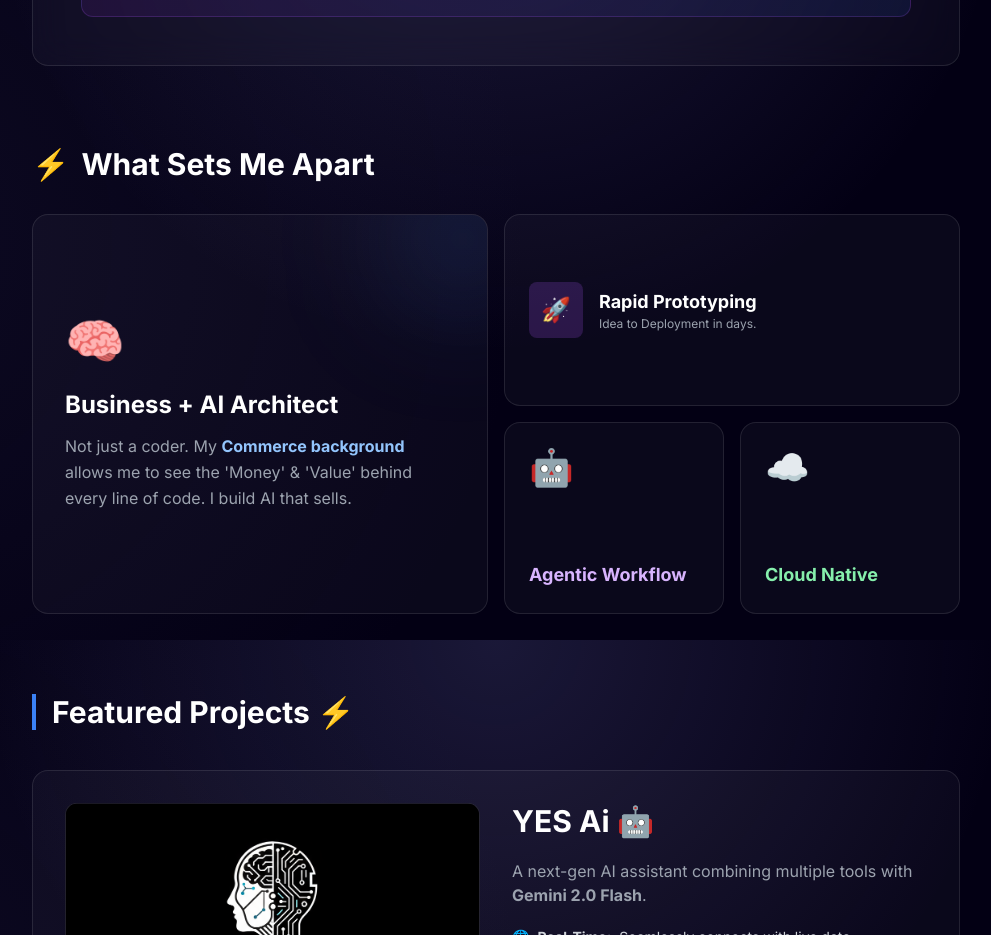
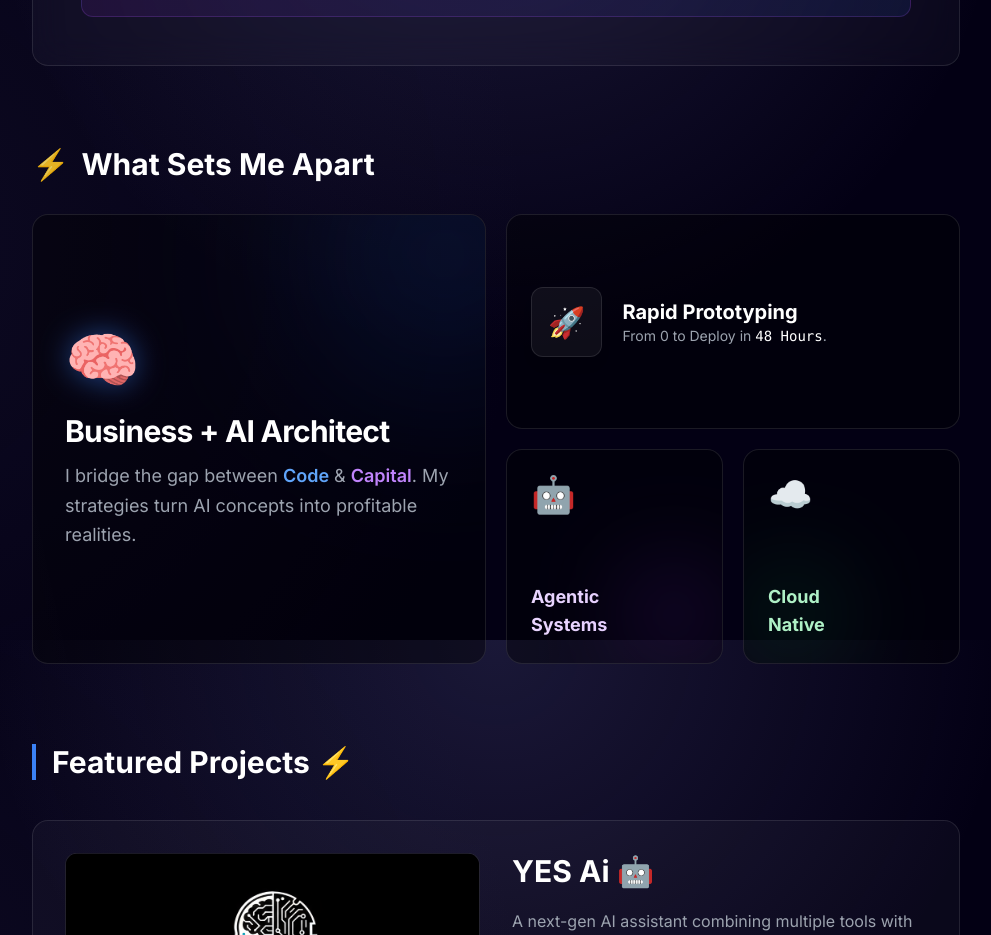
Before and after one commit to ranajitdharpersonal/portfolio, a Next.js app: page / in a window 1280 px wide. Shown: the part 960-1895 px from the top of the page, without its empty margins (144-1135 px from the left). Built offline with nearby package versions, Linux system fonts and the light colour scheme.

Commit message:
new bento

```diff
--- a/app/page.js
+++ b/app/page.js
@@ -71,45 +71,55 @@ export default function Home() {
         </div>
       </section>
 
-      {/* --- UPDATED BENTO GRID: Always Colorful --- */}
+      {/* --- DIAMOND BENTO GRID: Shimmer & Glow --- */}
       <section className="w-full animate-slide-up delay-2">
         <h3 className="text-3xl font-bold mb-8 text-white flex items-center gap-3">
-          <span className="text-blue-500">⚡</span> What Sets Me Apart
+          <span className="text-blue-500 animate-pulse">⚡</span> What Sets Me Apart
         </h3>
 
-        <div className="grid grid-cols-1 md:grid-cols-4 grid-rows-2 gap-4 h-auto md:h-[400px]">
+        <div className="grid grid-cols-1 md:grid-cols-4 grid-rows-2 gap-5 h-auto md:h-[450px]">
 
-          {/* Card 1: Main USP (Boro Box) */}
-          <div className="col-span-1 md:col-span-2 row-span-2 gamma-card p-8 flex flex-col justify-center relative overflow-hidden group">
-            <div className="absolute top-0 right-0 w-32 h-32 bg-blue-500/20 blur-3xl -mr-10 -mt-10 rounded-full transition group-hover:bg-blue-500/30"></div>
-            <div className="text-5xl mb-6 transition duration-300 transform group-hover:scale-110 group-hover:rotate-3">🧠</div>
-            <h4 className="text-2xl font-bold text-white mb-3">Business + AI Architect</h4>
-            <p className="text-gray-400 leading-relaxed">
-              Not just a coder. My <strong className="text-blue-300">Commerce background</strong> allows me to see the 'Money' & 'Value' behind every line of code. I build AI that sells.
-            </p>
+          {/* Card 1: Main USP (Magical Glow) */}
+          <div className="col-span-1 md:col-span-2 row-span-2 relative overflow-hidden rounded-2xl border border-white/10 bg-black/40 backdrop-blur-xl p-8 flex flex-col justify-center group transition-all duration-500 hover:border-blue-500/50 hover:shadow-[0_0_50px_rgba(59,130,246,0.2)]">
+
+            {/* Background Moving Blob */}
+            <div className="absolute -top-20 -right-20 w-60 h-60 bg-blue-600/20 blur-[100px] rounded-full group-hover:bg-blue-600/40 transition-all duration-700"></div>
+
+            {/* Shimmer Effect (Light reflection) */}
+            <div className="absolute top-0 -left-[150%] w-[150%] h-full bg-gradient-to-r from-transparent via-white/5 to-transparent skew-x-12 transition-all duration-1000 group-hover:left-[150%]"></div>
+
+            <div className="relative z-10">
+               <div className="text-6xl mb-6 transform transition-all duration-500 group-hover:scale-110 group-hover:rotate-6 drop-shadow-[0_0_15px_rgba(59,130,246,0.5)]">🧠</div>
+               <h4 className="text-3xl font-bold text-white mb-3 tracking-tight">Business + AI Architect</h4>
+               <p className="text-gray-400 leading-relaxed text-lg">
+                 I bridge the gap between <span className="text-blue-400 font-semibold">Code</span> & <span className="text-purple-400 font-semibold">Capital</span>. My strategies turn AI concepts into profitable realities.
+               </p>
+            </div>
           </div>
 
-          {/* Card 2: Speed (Choto Box) */}
-          <div className="col-span-1 md:col-span-2 gamma-card p-6 flex items-center gap-4 group hover:bg-white/5 transition">
-             <div className="p-3 bg-purple-500/20 rounded-lg text-2xl transition duration-300 transform group-hover:scale-110 group-hover:-rotate-12">🚀</div>
+          {/* Card 2: Speed (Rocket Launch) */}
+          <div className="col-span-1 md:col-span-2 relative overflow-hidden rounded-2xl border border-white/10 bg-black/40 backdrop-blur-xl p-6 flex items-center gap-5 group transition-all duration-300 hover:-translate-y-1 hover:bg-white/5">
+             <div className="absolute inset-0 bg-gradient-to-r from-purple-500/0 via-purple-500/10 to-purple-500/0 opacity-0 group-hover:opacity-100 transition-opacity duration-500"></div>
+
+             <div className="p-4 bg-white/5 rounded-xl border border-white/10 text-3xl group-hover:scale-125 group-hover:rotate-45 transition-all duration-500 shadow-lg">🚀</div>
              <div>
-               <h4 className="text-lg font-bold text-white">Rapid Prototyping</h4>
-               <p className="text-xs text-gray-400">Idea to Deployment in days.</p>
+               <h4 className="text-xl font-bold text-white group-hover:text-purple-300 transition">Rapid Prototyping</h4>
+               <p className="text-sm text-gray-400">From 0 to Deploy in <span className="text-white font-mono">48 Hours</span>.</p>
              </div>
           </div>
 
-          {/* Card 3: Agentic (Fixed Color) */}
-          <div className="col-span-1 gamma-card p-6 flex flex-col justify-between group hover:bg-white/5 transition">
-             {/* Ekhane grayscale bad diyechi */}
-             <div className="text-4xl mb-2 transition duration-300 transform group-hover:scale-110">🤖</div>
-             <h4 className="text-lg font-bold text-purple-300">Agentic Workflow</h4>
+          {/* Card 3: Agentic (Floating Bot) */}
+          <div className="col-span-1 relative overflow-hidden rounded-2xl border border-white/10 bg-black/40 backdrop-blur-xl p-6 flex flex-col justify-between group hover:border-purple-500/50 transition-all duration-300">
+             <div className="absolute bottom-0 right-0 w-24 h-24 bg-purple-600/20 blur-[50px] rounded-full group-hover:bg-purple-600/40 transition"></div>
+             <div className="text-4xl mb-2 transform transition-all duration-500 group-hover:-translate-y-2 group-hover:scale-110">🤖</div>
+             <h4 className="text-lg font-bold text-purple-200">Agentic<br/>Systems</h4>
           </div>
 
-          {/* Card 4: Tech Stack (Fixed Color) */}
-          <div className="col-span-1 gamma-card p-6 flex flex-col justify-between group hover:bg-white/5 transition">
-             {/* Ekhane grayscale bad diyechi */}
-             <div className="text-4xl mb-2 transition duration-300 transform group-hover:scale-110">☁️</div>
-             <h4 className="text-lg font-bold text-green-300">Cloud Native</h4>
+          {/* Card 4: Cloud (Infinite Scale) */}
+          <div className="col-span-1 relative overflow-hidden rounded-2xl border border-white/10 bg-black/40 backdrop-blur-xl p-6 flex flex-col justify-between group hover:border-green-500/50 transition-all duration-300">
+             <div className="absolute bottom-0 left-0 w-24 h-24 bg-green-600/20 blur-[50px] rounded-full group-hover:bg-green-600/40 transition"></div>
+             <div className="text-4xl mb-2 transform transition-all duration-500 group-hover:-translate-y-2 group-hover:scale-110">☁️</div>
+             <h4 className="text-lg font-bold text-green-200">Cloud<br/>Native</h4>
           </div>
 
         </div>
```
